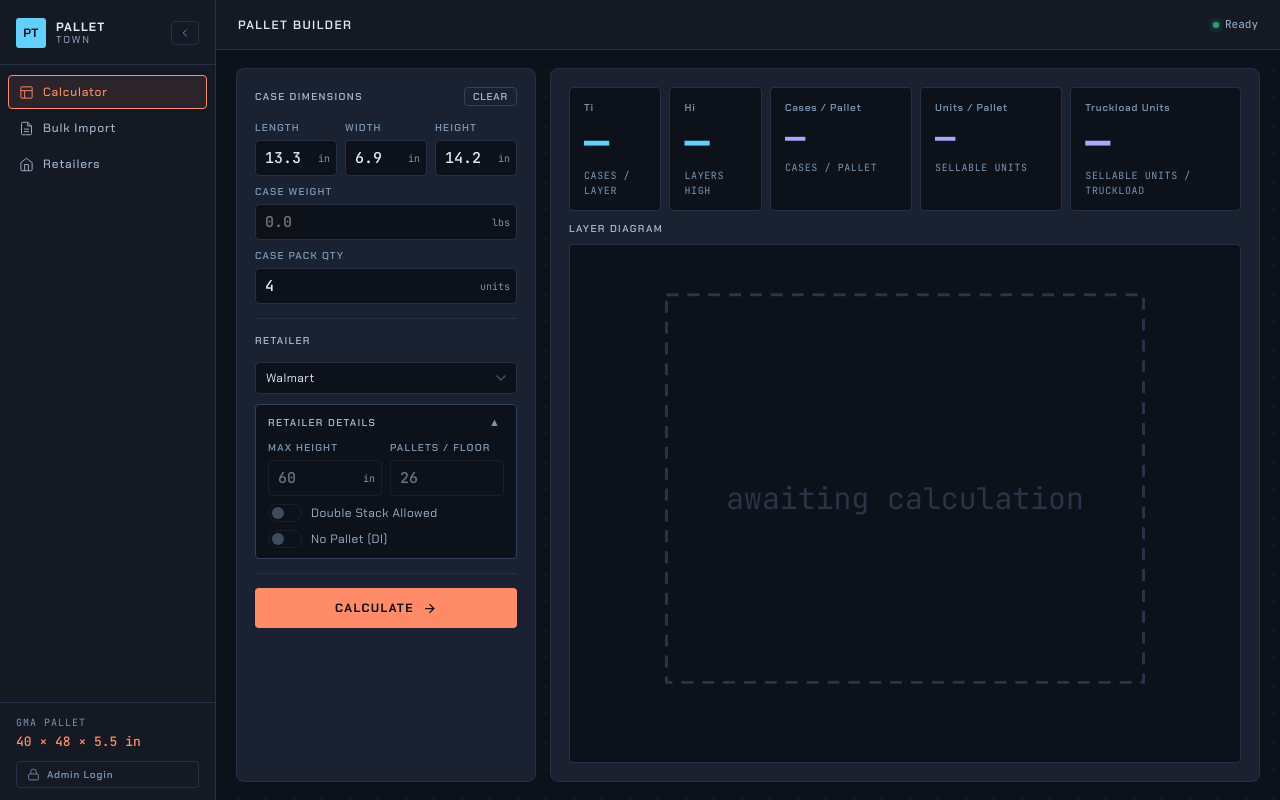
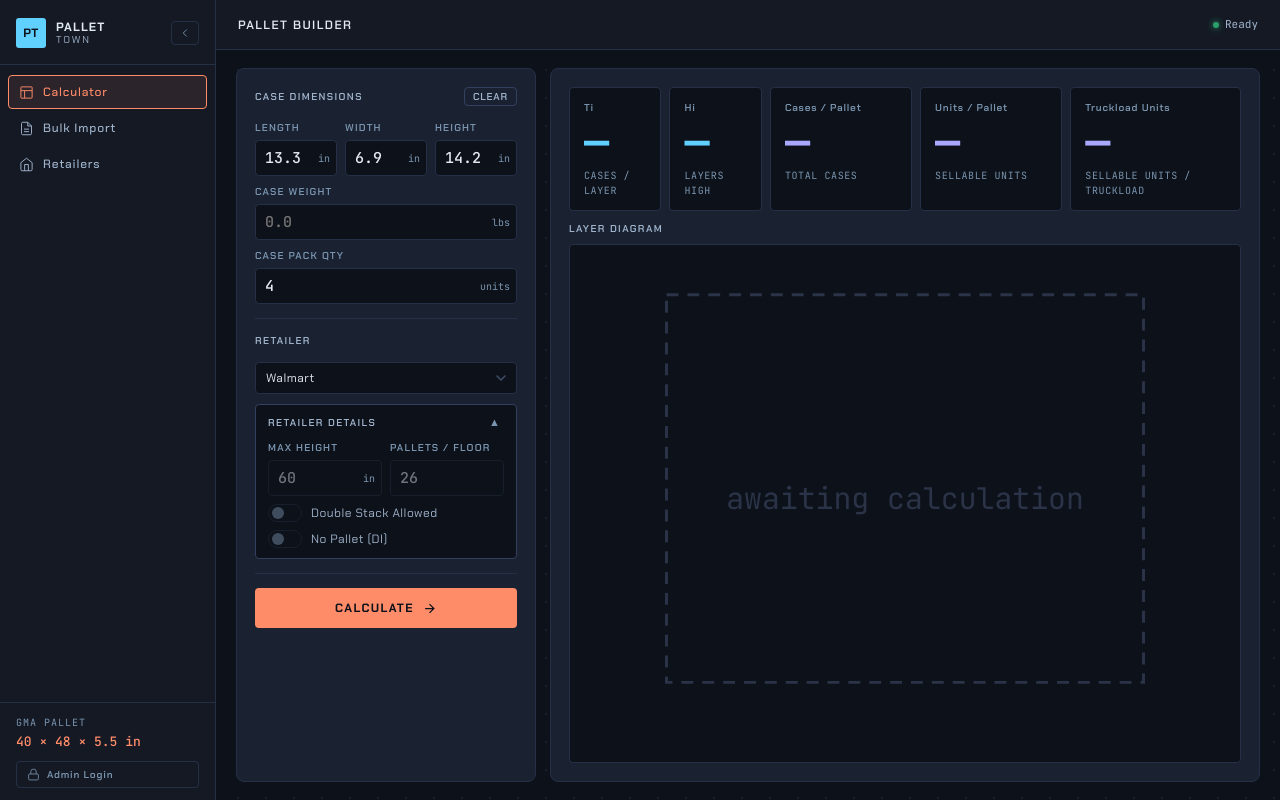
Before and after one commit to mikeciav/pallet-town, a Flask app: page / in a window 1280 px wide. Run offline with Flask 3, Linux system fonts and the light colour scheme.

Commit message:
Fix metric card sizing and redundant sub-label
- Size up Cases/Pallet and Units/Pallet numbers to match Ti/Hi/Truckload (42px)
- Change Cases/Pallet sub-label from "CASES / PALLET" to "TOTAL CASES"

```diff
--- a/static/css/style.css
+++ b/static/css/style.css
@@ -486,7 +486,7 @@ body::before {
 
 .metric-label  { font-family: var(--font-display); font-size: 10px; font-weight: 600; letter-spacing: .08em; color: var(--text-muted); margin-bottom: 6px; }
 .metric-val    { font-family: var(--font-mono); font-size: 42px; font-weight: 700; color: var(--aqua); line-height: 1; margin-bottom: 5px; }
-.metric-val--sec { font-size: 34px; color: var(--gold); }
+.metric-val--sec { font-size: 42px; color: var(--gold); }
 .metric-card--tl .metric-val { color: var(--gold); }
 .metric-sub    { font-family: var(--font-mono); font-size: 10px; letter-spacing: .06em; color: var(--text-muted); }
 
--- a/templates/index.html
+++ b/templates/index.html
@@ -241,7 +241,7 @@
             <div class="metric-card metric-card--sec" id="mc-total">
               <div class="metric-label">Cases / Pallet</div>
               <div class="metric-val metric-val--sec" id="val-total">—</div>
-              <div class="metric-sub">CASES / PALLET</div>
+              <div class="metric-sub">TOTAL CASES</div>
             </div>
             <div class="metric-card metric-card--sec" id="mc-upp">
               <div class="metric-label">Units / Pallet</div>
```
